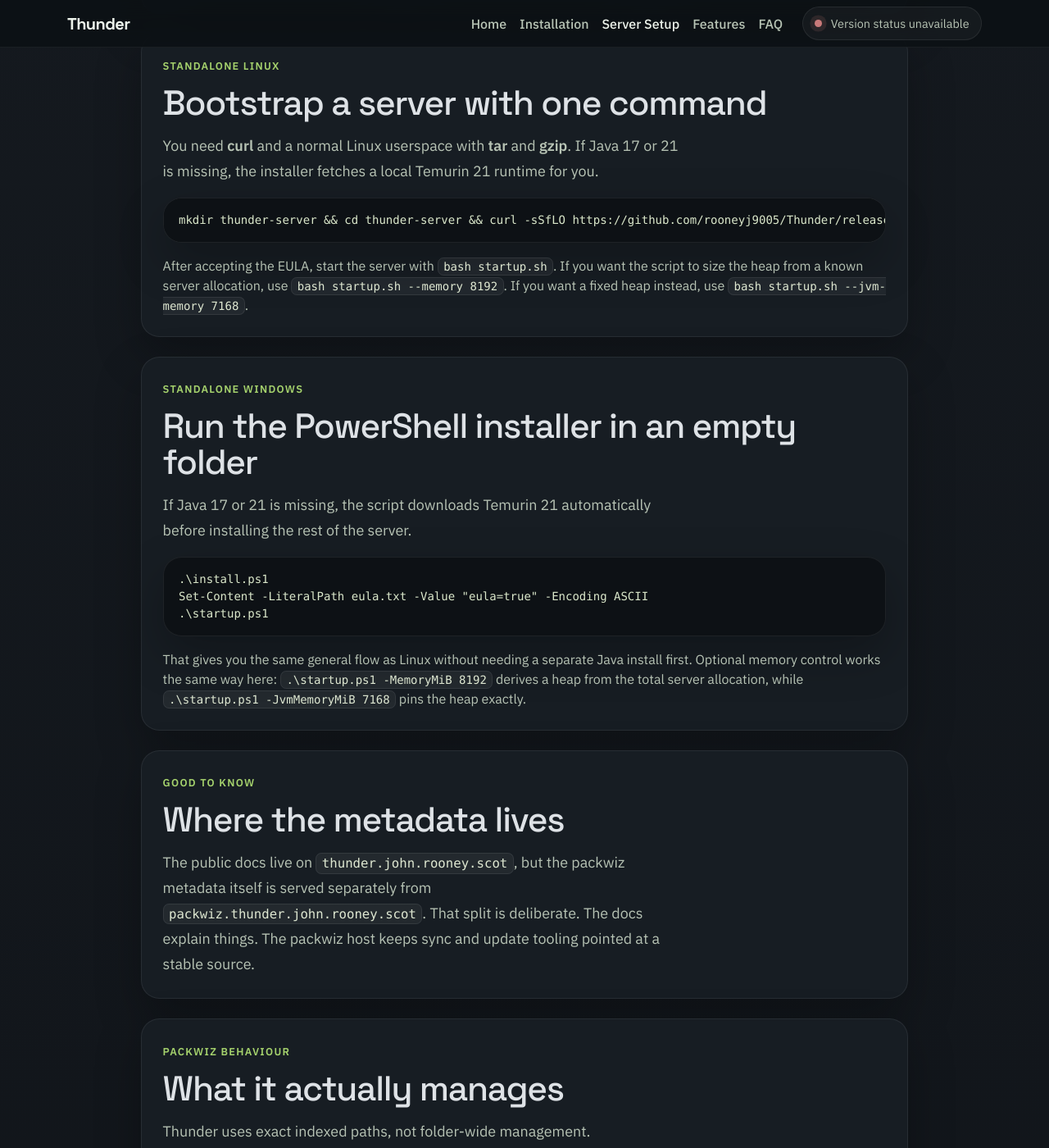
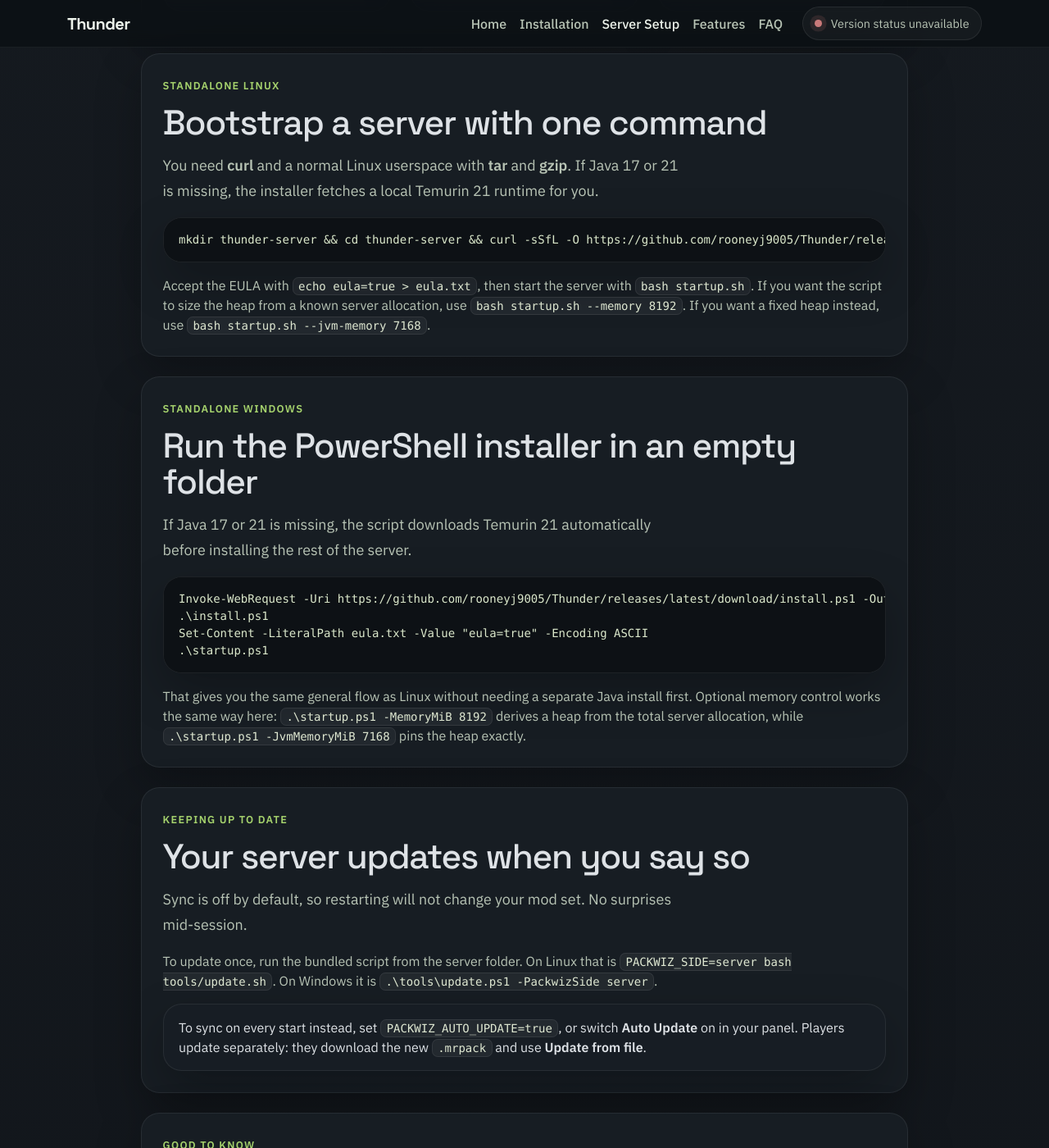
Before and after one commit to rooneyj9005/Thunder-docs, a Jekyll site: the page built from server.md, in a window 1280 px wide and 1400 px high, scrolled down 1402 px. Shown: the whole window at 82% size. Built offline with Jekyll 4.4.1, drawn with Linux system fonts in a browser that asks for light colours; comment, search, counter and statistics services are not loaded; some of the changed text lies outside the part shown.

Commit message:
Document opt-in server sync, and fix the Linux install command
Sync is off by default in 0.12.1, so server.md no longer tells owners their mod
set changes on every start. There is a new section on updating deliberately
with tools/update.sh or update.ps1, and on PACKWIZ_AUTO_UPDATE for anyone who
does want it automatic. The panel and egg steps were both telling the old story
and are corrected.

The Linux install command fetches functions.sh alongside install.sh now.
install.sh has always needed that file and it was never published, so the
command on this page could not have worked from a clean directory. It was
called runtime-common.sh until this release.

Also:

- servers.dat and config/logbegone.toml are only written on a fresh install, so
  edits to those two survive an update. That is the exception to "indexed files
  get restored on sync", and it was missing from both pages.
- Document ENABLE_VOICE_CHAT=false, including that it binds voice to 127.0.0.1
  and leaves the rest of the voice config alone.
- New FAQ entries for the Minecraft version, why the first launch is slow, and
  whether Thunder costs anything.
- The performance answer now covers simulation distance, which matters more
  than render distance in a pack this full of block entities.
- The Windows path was missing its install.ps1 download step.
- The FAQ's "open an issue" line is a link.

Signed-off-by: John Rooney <john@rooney.scot>

```diff
--- a/server.md
+++ b/server.md
@@ -19,7 +19,7 @@ description: Set up a Thunder server on Linux, Windows, or a Pterodactyl-compati
         <div class="card thunder-card h-100">
           <div class="card-body">
             <h2 class="card-title h4 mb-3">Panel hosting</h2>
-            <p class="card-text mb-0">Use the published <code>pterodactyl.json</code> egg, keep the packwiz URL in place, and let the startup scripts handle sync.</p>
+            <p class="card-text mb-0">Use the published <code>pterodactyl.json</code> egg, keep the packwiz URL in place, and switch <code>Auto Update</code> on if you want the server to follow the published pack.</p>
           </div>
         </div>
       </div>
@@ -78,7 +78,7 @@ description: Set up a Thunder server on Linux, Windows, or a Pterodactyl-compati
             <div class="card-body">
               <span class="step-badge mb-3">3</span>
               <h3 class="card-title h4">Start it</h3>
-              <p class="card-text mb-0">The egg installs Forge, then runs startup with sync enabled so the pack stays aligned with the published metadata.</p>
+              <p class="card-text mb-0">The egg installs Forge and does the first pack sync. After that, startup leaves your mod set alone unless you switch <code>Auto Update</code> on.</p>
             </div>
           </div>
         </div>
@@ -91,8 +91,8 @@ description: Set up a Thunder server on Linux, Windows, or a Pterodactyl-compati
       <span class="section-eyebrow">Standalone Linux</span>
       <h2 class="section-title mb-3">Bootstrap a server with one command</h2>
       <p class="page-lead mb-3">You need <strong>curl</strong> and a normal Linux userspace with <strong>tar</strong> and <strong>gzip</strong>. If Java 17 or 21 is missing, the installer fetches a local Temurin 21 runtime for you.</p>
-      <pre class="thunder-code mb-3"><code>mkdir thunder-server &amp;&amp; cd thunder-server &amp;&amp; curl -sSfLO https://github.com/rooneyj9005/Thunder/releases/latest/download/install.sh &amp;&amp; bash install.sh</code></pre>
-      <p class="muted-copy mb-0">After accepting the EULA, start the server with <code>bash startup.sh</code>. If you want the script to size the heap from a known server allocation, use <code>bash startup.sh --memory 8192</code>. If you want a fixed heap instead, use <code>bash startup.sh --jvm-memory 7168</code>.</p>
+      <pre class="thunder-code mb-3"><code>mkdir thunder-server &amp;&amp; cd thunder-server &amp;&amp; curl -sSfL -O https://github.com/rooneyj9005/Thunder/releases/latest/download/install.sh -O https://github.com/rooneyj9005/Thunder/releases/latest/download/functions.sh &amp;&amp; bash install.sh</code></pre>
+      <p class="muted-copy mb-0">Accept the EULA with <code>echo eula=true &gt; eula.txt</code>, then start the server with <code>bash startup.sh</code>. If you want the script to size the heap from a known server allocation, use <code>bash startup.sh --memory 8192</code>. If you want a fixed heap instead, use <code>bash startup.sh --jvm-memory 7168</code>.</p>
     </div>
   </section>
 
@@ -101,10 +101,23 @@ description: Set up a Thunder server on Linux, Windows, or a Pterodactyl-compati
       <span class="section-eyebrow">Standalone Windows</span>
       <h2 class="section-title mb-3">Run the PowerShell installer in an empty folder</h2>
       <p class="page-lead mb-3">If Java 17 or 21 is missing, the script downloads Temurin 21 automatically before installing the rest of the server.</p>
-      <pre class="thunder-code mb-3"><code>.\install.ps1
+      <pre class="thunder-code mb-3"><code>Invoke-WebRequest -Uri https://github.com/rooneyj9005/Thunder/releases/latest/download/install.ps1 -OutFile install.ps1
+.\install.ps1
 Set-Content -LiteralPath eula.txt -Value "eula=true" -Encoding ASCII
 .\startup.ps1</code></pre>
       <p class="muted-copy mb-0">That gives you the same general flow as Linux without needing a separate Java install first. Optional memory control works the same way here: <code>.\startup.ps1 -MemoryMiB 8192</code> derives a heap from the total server allocation, while <code>.\startup.ps1 -JvmMemoryMiB 7168</code> pins the heap exactly.</p>
+    </div>
+  </section>
+
+  <section class="card thunder-card mb-4">
+    <div class="card-body">
+      <span class="section-eyebrow">Keeping up to date</span>
+      <h2 class="section-title mb-3">Your server updates when you say so</h2>
+      <p class="page-lead mb-3">Sync is off by default, so restarting will not change your mod set. No surprises mid-session.</p>
+      <p class="muted-copy mb-3">To update once, run the bundled script from the server folder. On Linux that is <code>PACKWIZ_SIDE=server bash tools/update.sh</code>. On Windows it is <code>.\tools\update.ps1 -PackwizSide server</code>.</p>
+      <div class="thunder-callout">
+        <p class="mb-0">To sync on every start instead, set <code>PACKWIZ_AUTO_UPDATE=true</code>, or switch <strong>Auto Update</strong> on in your panel. Players update separately: they download the new <code>.mrpack</code> and use <strong>Update from file</strong>.</p>
+      </div>
     </div>
   </section>
 
@@ -125,6 +138,7 @@ Set-Content -LiteralPath eula.txt -Value "eula=true" -Encoding ASCII
         <li>If a specific path is listed in <code>index.toml</code>, packwiz can restore the pack version of that exact file on sync.</li>
         <li>If another file sits next to it but is not indexed, packwiz generally leaves that file alone.</li>
         <li>So "this folder contains managed files" is not the same thing as "everything in this folder belongs to the pack".</li>
+        <li>Two indexed files are only ever written once: <code>servers.dat</code> and <code>config/logbegone.toml</code>. Sync leaves them alone after the first install, so your edits there survive updates.</li>
       </ul>
       <div class="thunder-callout">
         <p class="mb-0">If you disable updates and customise pack-managed files, you are effectively keeping a local fork. That can be perfectly reasonable, but it stops being the official pack state.</p>
```
Also changed, not shown: faq.md (+33 -6 lines).
